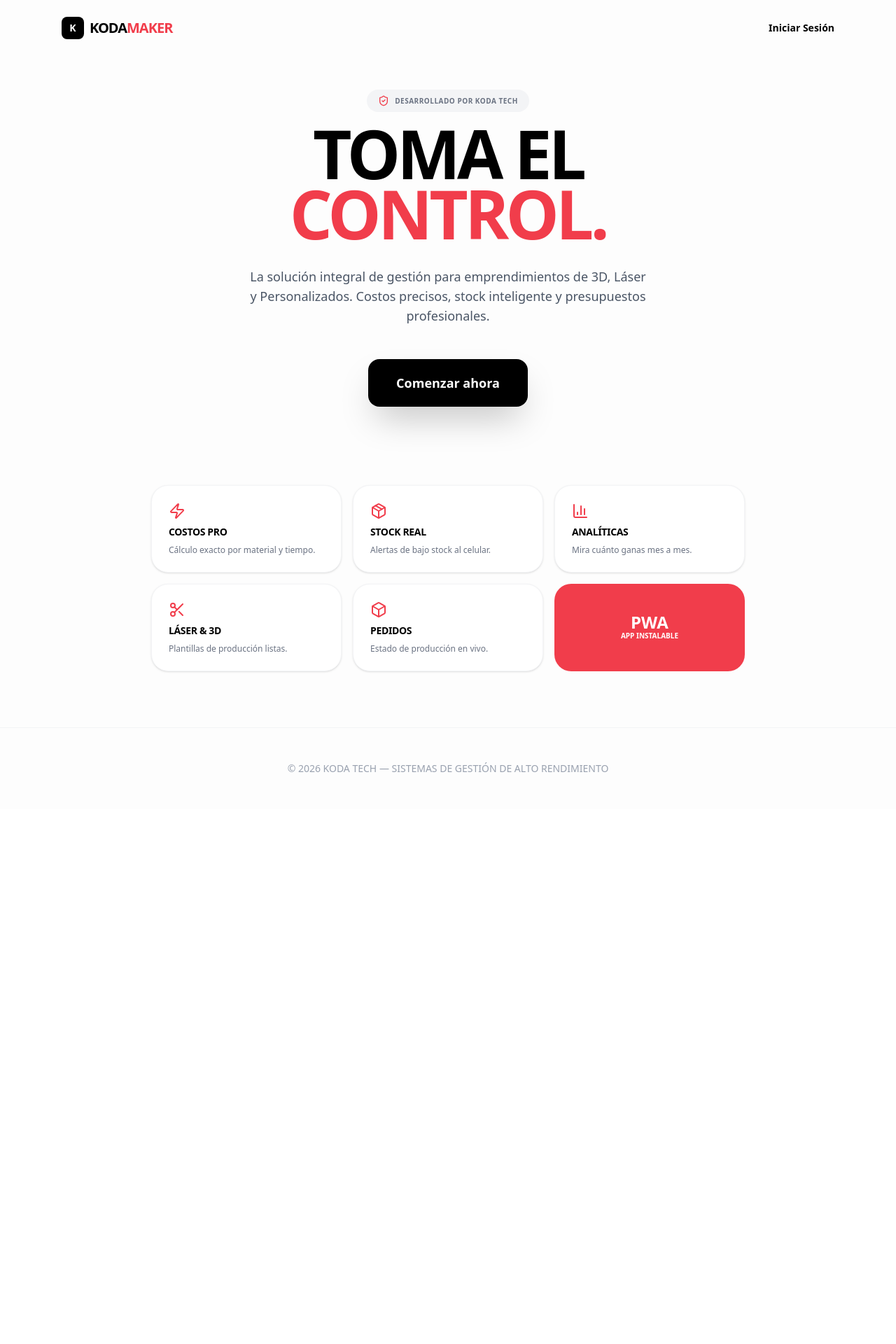
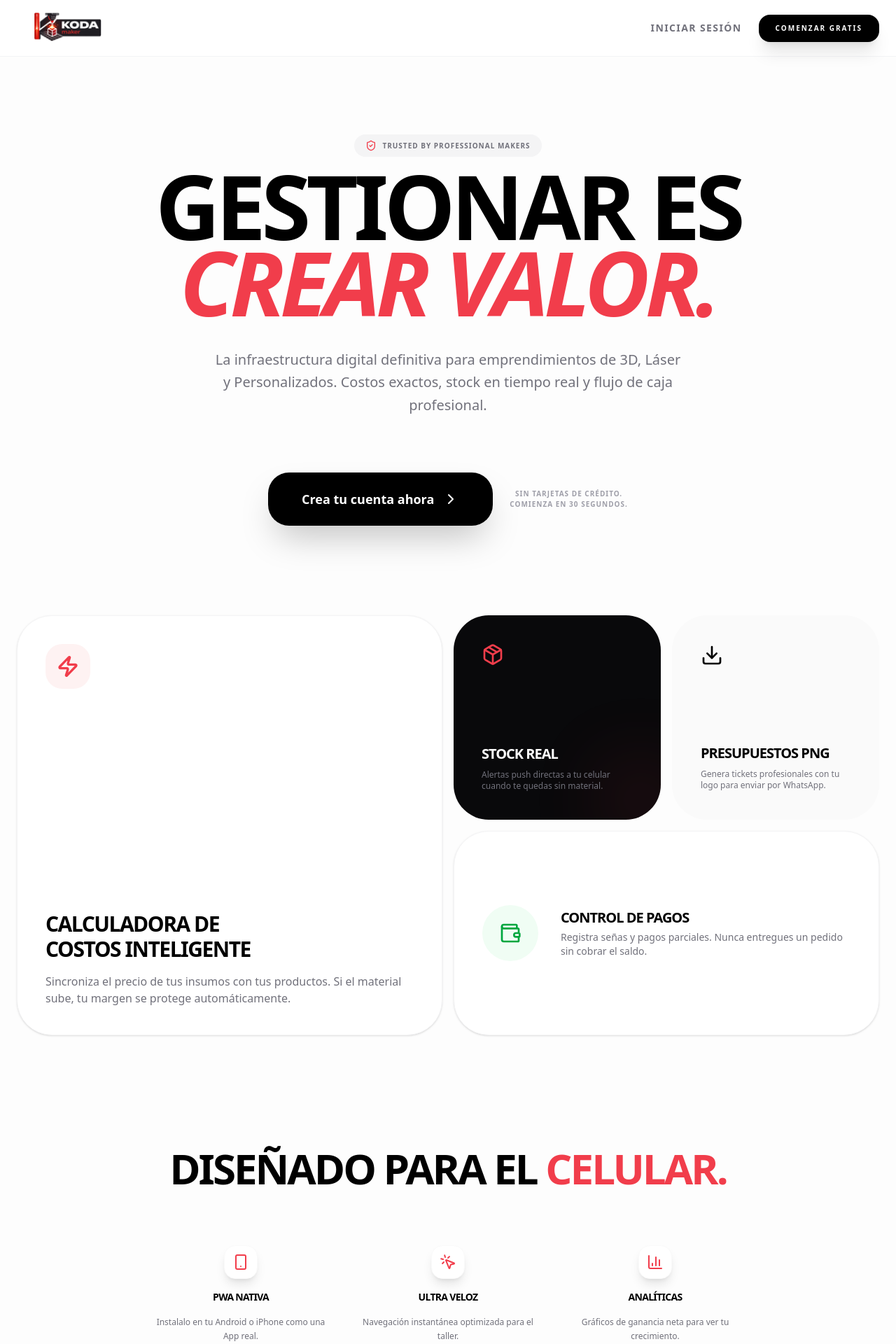
Before and after one commit to koda-tec/koda-maker, a Next.js app: page / in a window 1280 px wide. Shown: the top 1920 px of the page at 70% size. Before the commit the page ends 1156 px from the top, so only its background shows below. Built offline with nearby package versions, Linux system fonts and the light colour scheme.

Commit message:
Fix Homepage

```diff
--- a/src/app/page.tsx
+++ b/src/app/page.tsx
@@ -1,78 +1,163 @@
 import Link from "next/link";
-import { Zap, BarChart3, Package, Scissors, Box, ShieldCheck } from "lucide-react";
+import {
+  Zap,
+  BarChart3,
+  Package,
+  Scissors,
+  Box,
+  ShieldCheck,
+  ChevronRight,
+  Download,
+  MousePointerClick,
+  Smartphone,
+  Wallet
+} from "lucide-react";
 
 export default function Home() {
   return (
-    <div className="flex flex-col min-h-screen bg-[#FDFDFD] text-black font-sans">
-      {/* Header / Navbar */}
-      <header className="p-6 flex justify-between items-center max-w-6xl mx-auto w-full">
-        <div className="flex items-center gap-2">
-          <div className="w-8 h-8 bg-black rounded-lg flex items-center justify-center">
-            <span className="text-white font-black text-sm">K</span>
-          </div>
-          <span className="font-bold tracking-tighter text-xl">KODA<span className="text-accent">MAKER</span></span>
-        </div>
-        <Link href="/login?mode=login" className="text-sm font-bold hover:text-accent transition-colors">
+    <div className="flex flex-col min-h-screen bg-[#FDFDFD] text-black font-sans selection:bg-accent selection:text-white">
+
+      {/* NAVBAR PROFESIONAL */}
+      <nav className="fixed top-0 w-full z-50 bg-white/80 backdrop-blur-md border-b border-gray-100">
+        <div className="max-w-7xl mx-auto px-6 h-20 flex justify-between items-center">
+          <img src="/logo-full.png" alt="Koda Maker" className="h-10 md:h-12 object-contain" />
+
+          <div className="flex items-center gap-6">
+            <Link href="/login?mode=login" className="hidden md:block text-sm font-black uppercase tracking-widest text-zinc-500 hover:text-black transition-colors">
               Iniciar Sesión
             </Link>
-      </header>
+            <Link
+              href="/login?mode=register"
+              className="px-6 py-3 bg-black text-white rounded-2xl font-black text-[10px] uppercase tracking-[0.2em] shadow-xl hover:bg-accent transition-all active:scale-95"
+            >
+              Comenzar gratis
+            </Link>
+          </div>
+        </div>
+      </nav>
 
-      {/* Hero Section */}
-      <main className="flex-1 max-w-4xl mx-auto w-full px-6 pt-12 pb-20 text-center space-y-8">
-        <div className="inline-flex items-center gap-2 bg-gray-100 px-4 py-2 rounded-full mb-4">
+      {/* HERO SECTION */}
+      <main className="flex-1 pt-32 md:pt-48 pb-20">
+        <div className="max-w-7xl mx-auto px-6 text-center space-y-10">
+
+          <div className="inline-flex items-center gap-2 bg-zinc-100 px-4 py-2 rounded-full mb-4 animate-fade-in">
             <ShieldCheck className="w-4 h-4 text-accent" />
-          <span className="text-[10px] font-bold uppercase tracking-wider text-gray-500">Desarrollado por KODA Tech</span>
+            <span className="text-[10px] font-black uppercase tracking-widest text-zinc-500">Trusted by Professional Makers</span>
           </div>
 
-        <h1 className="text-6xl md:text-8xl font-black tracking-tighter leading-[0.9] uppercase">
-          Toma el <br />
-          <span className="text-accent">Control.</span>
+          <h1 className="text-6xl md:text-9xl font-black tracking-tighter leading-[0.85] uppercase max-w-5xl mx-auto">
+            Gestionar es <br />
+            <span className="text-accent italic">crear valor.</span>
           </h1>
 
-        <p className="text-lg text-gray-600 max-w-xl mx-auto font-medium">
-          La solución integral de gestión para emprendimientos de 3D, Láser y Personalizados.
-          Costos precisos, stock inteligente y presupuestos profesionales.
+          <p className="text-lg md:text-xl text-zinc-500 max-w-2xl mx-auto font-medium leading-relaxed">
+            La infraestructura digital definitiva para emprendimientos de 3D, Láser y Personalizados.
+            Costos exactos, stock en tiempo real y flujo de caja profesional.
           </p>
 
-        <div className="flex flex-col sm:flex-row justify-center gap-4 pt-4">
+          <div className="flex flex-col sm:flex-row justify-center items-center gap-6 pt-10">
             <Link
               href="/login?mode=register"
-            className="px-10 py-5 bg-black text-white rounded-2xl font-bold text-lg shadow-2xl hover:bg-gray-900 transition-all"
+              className="group px-12 py-6 bg-black text-white rounded-[30px] font-black text-lg shadow-2xl hover:bg-accent transition-all flex items-center gap-3"
             >
-            Comenzar ahora
+              Crea tu cuenta ahora
+              <ChevronRight className="group-hover:translate-x-1 transition-transform" />
             </Link>
+            <p className="text-[10px] font-black uppercase tracking-widest text-zinc-400">
+                Sin tarjetas de crédito. <br /> Comienza en 30 segundos.
+            </p>
+          </div>
         </div>
 
-        {/* Mini Features Grid */}
-        <div className="grid grid-cols-2 md:grid-cols-3 gap-4 pt-20">
-          <FeatureCard icon={<Zap />} title="Costos Pro" desc="Cálculo exacto por material y tiempo." />
-          <FeatureCard icon={<Package />} title="Stock Real" desc="Alertas de bajo stock al celular." />
-          <FeatureCard icon={<BarChart3 />} title="Analíticas" desc="Mira cuánto ganas mes a mes." />
-          <FeatureCard icon={<Scissors />} title="Láser & 3D" desc="Plantillas de producción listas." />
-          <FeatureCard icon={<Box />} title="Pedidos" desc="Estado de producción en vivo." />
-          <div className="bg-accent p-6 rounded-3xl flex flex-col items-center justify-center text-white">
-            <span className="font-black text-2xl leading-none">PWA</span>
-            <span className="text-[10px] uppercase font-bold">App instalable</span>
+        {/* BENTO GRID DE FUNCIONALIDADES */}
+        <section className="max-w-7xl mx-auto px-6 pt-32">
+            <div className="grid grid-cols-1 md:grid-cols-4 md:grid-rows-2 gap-4 h-auto md:h-150">
+
+                {/* Card Grande: Costos */}
+                <div className="md:col-span-2 md:row-span-2 bg-white border border-zinc-100 p-10 rounded-[50px] shadow-sm flex flex-col justify-between group hover:shadow-xl transition-all">
+                    <div className="w-16 h-16 bg-red-50 rounded-3xl flex items-center justify-center text-accent mb-8">
+                        <Zap size={32} strokeWidth={2.5} />
+                    </div>
+                    <div>
+                        <h3 className="text-3xl font-black uppercase tracking-tighter mb-4">Calculadora de <br/> Costos Inteligente</h3>
+                        <p className="text-zinc-500 font-medium">Sincroniza el precio de tus insumos con tus productos. Si el material sube, tu margen se protege automáticamente.</p>
                     </div>
                 </div>
+
+                {/* Card: Stock */}
+                <div className="bg-zinc-950 p-10 rounded-[50px] text-white flex flex-col justify-between relative overflow-hidden group">
+                    <Package className="text-accent relative z-10" size={32} />
+                    <div className="relative z-10">
+                        <h3 className="text-xl font-black uppercase tracking-tighter">Stock Real</h3>
+                        <p className="text-zinc-500 text-xs mt-2">Alertas push directas a tu celular cuando te quedas sin material.</p>
+                    </div>
+                    <div className="absolute -right-5 -bottom-5 w-24 h-24 bg-accent rounded-full blur-[60px] opacity-20" />
+                </div>
+
+                {/* Card: WhatsApp */}
+                <div className="bg-zinc-50 p-10 rounded-[50px] flex flex-col justify-between group hover:bg-white border border-transparent hover:border-zinc-100 transition-all">
+                    <Download className="text-black" size={32} />
+                    <div>
+                        <h3 className="text-xl font-black uppercase tracking-tighter">Presupuestos PNG</h3>
+                        <p className="text-zinc-500 text-xs mt-2">Genera tickets profesionales con tu logo para enviar por WhatsApp.</p>
+                    </div>
+                </div>
+
+                {/* Card: Finanzas */}
+                <div className="md:col-span-2 bg-white border border-zinc-100 p-10 rounded-[50px] flex flex-col md:flex-row items-center gap-8 shadow-sm">
+                    <div className="w-20 h-20 bg-green-50 rounded-full flex items-center justify-center text-green-600 shrink-0">
+                        <Wallet size={32} />
+                    </div>
+                    <div>
+                        <h3 className="text-xl font-black uppercase tracking-tighter">Control de Pagos</h3>
+                        <p className="text-zinc-500 text-sm mt-1">Registra señas y pagos parciales. Nunca entregues un pedido sin cobrar el saldo.</p>
+                    </div>
+                </div>
+            </div>
+        </section>
+
+        {/* SECCIÓN MÓVIL */}
+        <section className="max-w-4xl mx-auto px-6 pt-40 text-center space-y-10">
+            <h2 className="text-4xl md:text-6xl font-black tracking-tighter uppercase leading-none">
+                Diseñado para el <span className="text-accent">celular.</span>
+            </h2>
+            <div className="grid grid-cols-1 md:grid-cols-3 gap-10 pt-10">
+                <Step icon={<Smartphone />} title="PWA Nativa" desc="Instalalo en tu Android o iPhone como una App real." />
+                <Step icon={<MousePointerClick />} title="Ultra Veloz" desc="Navegación instantánea optimizada para el taller." />
+                <Step icon={<BarChart3 />} title="Analíticas" desc="Gráficos de ganancia neta para ver tu crecimiento." />
+            </div>
+        </section>
       </main>
 
-      {/* Branding Footer */}
-      <footer className="border-t border-gray-100 py-12 text-center">
-        <p className="text-sm font-medium text-gray-400">
-          © {new Date().getFullYear()} KODA TECH — SISTEMAS DE GESTIÓN DE ALTO RENDIMIENTO
+      {/* FOOTER */}
+      <footer className="border-t border-zinc-100 py-20 bg-white">
+        <div className="max-w-7xl mx-auto px-6 flex flex-col md:flex-row justify-between items-center gap-10">
+          <div className="space-y-4 text-center md:text-left">
+            <img src="/logo-full.png" alt="Koda Maker" className="h-8 mx-auto md:mx-0 opacity-50 grayscale hover:grayscale-0 transition-all" />
+            <p className="text-xs font-bold text-zinc-400 uppercase tracking-widest">
+              © {new Date().getFullYear()} KODA TECH • SISTEMAS DE ALTO RENDIMIENTO
             </p>
+          </div>
+
+          <div className="flex gap-8">
+            <Link href="/login" className="text-[10px] font-black uppercase tracking-widest text-zinc-400 hover:text-black transition-colors">Soporte</Link>
+            <Link href="/login" className="text-[10px] font-black uppercase tracking-widest text-zinc-400 hover:text-black transition-colors">Privacidad</Link>
+            <Link href="/login" className="text-[10px] font-black uppercase tracking-widest text-zinc-400 hover:text-black transition-colors">Términos</Link>
+          </div>
+        </div>
       </footer>
     </div>
   );
 }
 
-function FeatureCard({ icon, title, desc }: { icon: any, title: string, desc: string }) {
+function Step({ icon, title, desc }: { icon: any, title: string, desc: string }) {
     return (
-    <div className="p-6 bg-white border border-gray-100 rounded-3xl text-left space-y-2 shadow-sm">
-      <div className="text-accent">{icon}</div>
-      <h3 className="font-bold text-sm uppercase tracking-tight">{title}</h3>
-      <p className="text-xs text-gray-500 leading-tight">{desc}</p>
+        <div className="space-y-4 flex flex-col items-center">
+            <div className="w-12 h-12 bg-white shadow-lg rounded-2xl flex items-center justify-center text-accent border border-zinc-50">
+                {icon}
             </div>
-  );
+            <h4 className="font-black uppercase text-sm tracking-tighter">{title}</h4>
+            <p className="text-zinc-500 text-xs font-medium leading-relaxed">{desc}</p>
+        </div>
+    )
 }
```
Lines whose indentation alone changed are shown as unchanged.
